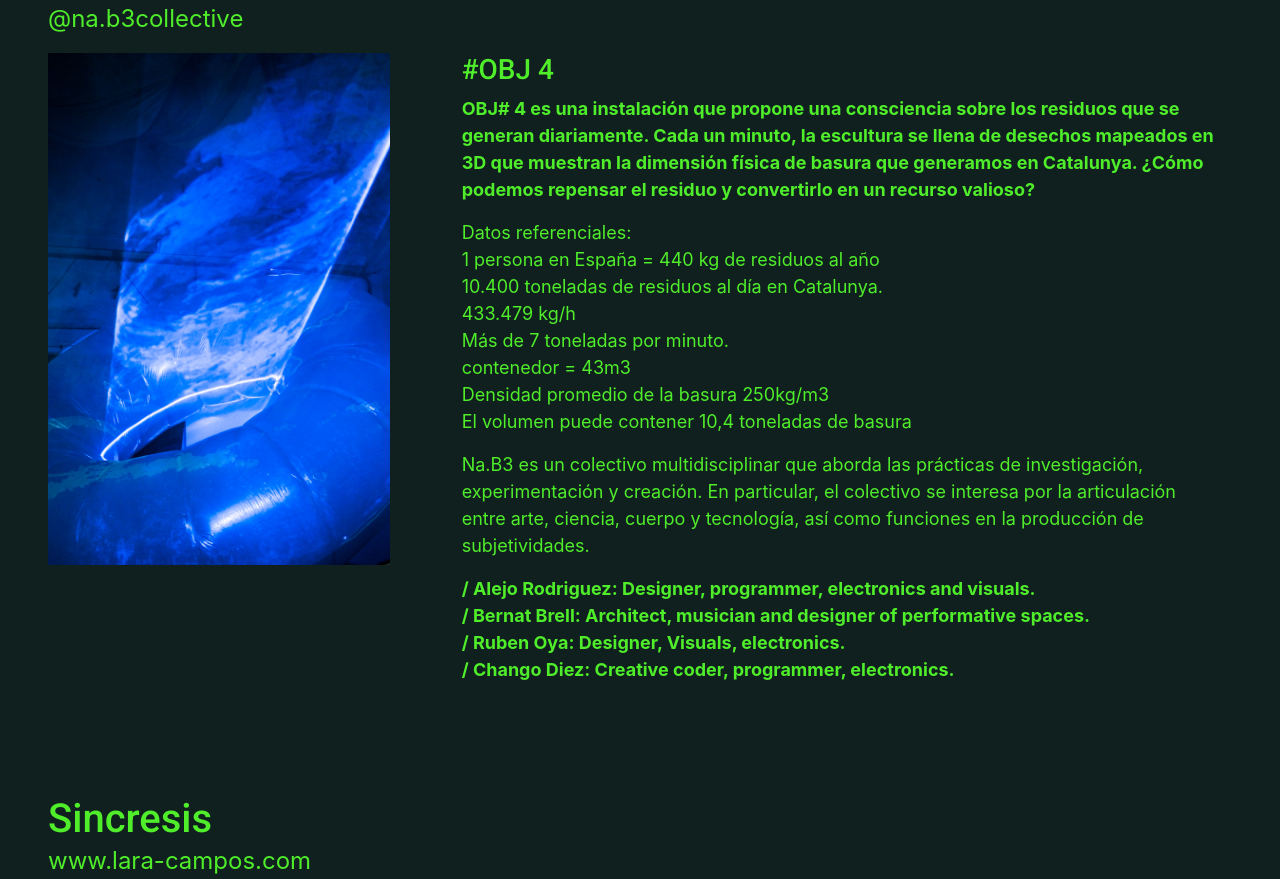
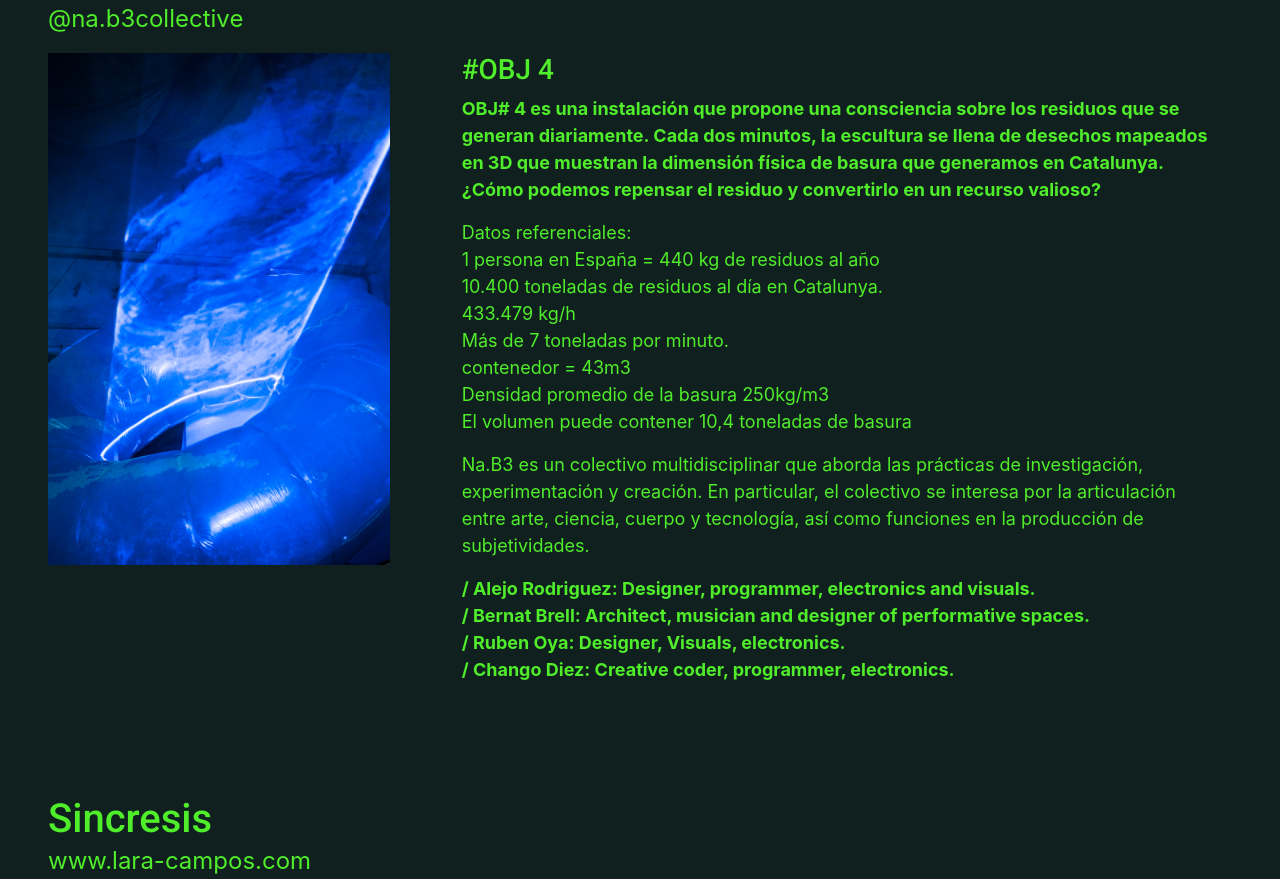
Before and after one commit to h1tm4nakah/ConnectHort-Llum, a plain HTML site: page index.html in a window 1280 px wide. Shown: the part 991-1870 px from the top of the page. Drawn offline with nearby package versions, Linux system fonts and the light colour scheme.

Commit message:
2 minutos

```diff
--- a/index.html
+++ b/index.html
@@ -54,7 +54,7 @@
           <h3 class="green">#OBJ 4</h3>
           <p class="green info-text"><b>
 
-            OBJ# 4 es una instalación que propone una consciencia sobre los residuos que se generan diariamente. Cada un minuto, la escultura se llena de desechos mapeados en 3D que muestran la dimensión física de basura que generamos en Catalunya. ¿Cómo podemos repensar el residuo y convertirlo en un recurso valioso?
+            OBJ# 4 es una instalación que propone una consciencia sobre los residuos que se generan diariamente. Cada dos minutos, la escultura se llena de desechos mapeados en 3D que muestran la dimensión física de basura que generamos en Catalunya. ¿Cómo podemos repensar el residuo y convertirlo en un recurso valioso?
 
 
                       </b>
```
